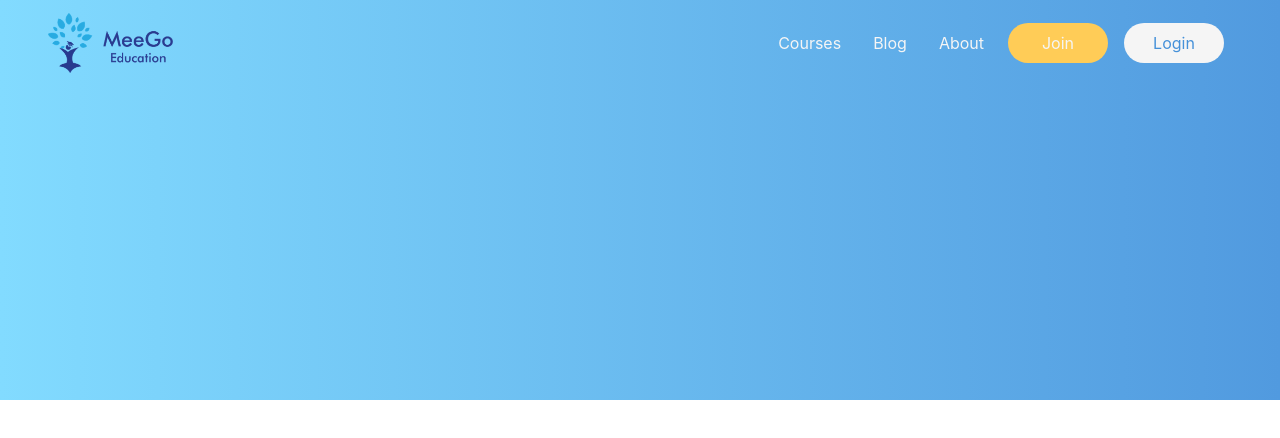
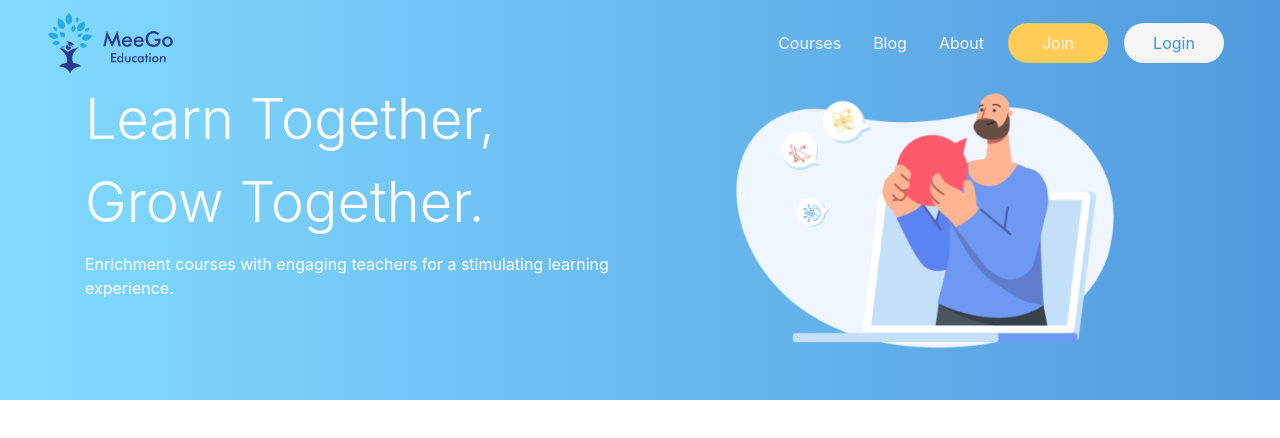
Before and after one commit to Vehicom0607/meegoeducation, a React (Create React App) app: page / in a window 1280 px wide. Shown: the top 438 px of the page. Built offline with nearby package versions, Linux system fonts and the light colour scheme.

Commit message:
Finished Top of Index

```diff
--- a/src/Pages/index/index.js
+++ b/src/Pages/index/index.js
@@ -1,6 +1,7 @@
 import React, {Component} from 'react';
 import MeeGoNavbar from "../../Components/Navbar/Navbar";
 import classes from './index.module.css'
+import {Col, Container, Image, Row} from "react-bootstrap";
 class IndexPage extends Component {
 
     componentDidMount() {
@@ -13,6 +14,19 @@ class IndexPage extends Component {
             <div>
                 <div className={classes.BgHeader}>
                     <MeeGoNavbar />
+                    <Container>
+                        <Row>
+                            <Col>
+                                <p className="text-white display-4 text-left">Learn Together,</p>
+                                <p className="text-white display-4 text-left">Grow Together.</p>
+                                <p className="text-white text-left">Enrichment courses with engaging teachers for a stimulating learning experience.</p>
+
+                            </Col>
+                            <Col>
+                                <Image alt="Man holding something idk" src="/Index/header1.png"/>
+                            </Col>
+                        </Row>
+                    </Container>
                 </div>
             </div>
         );
```
Also changed, not shown: public/Index/header1.png (added).
